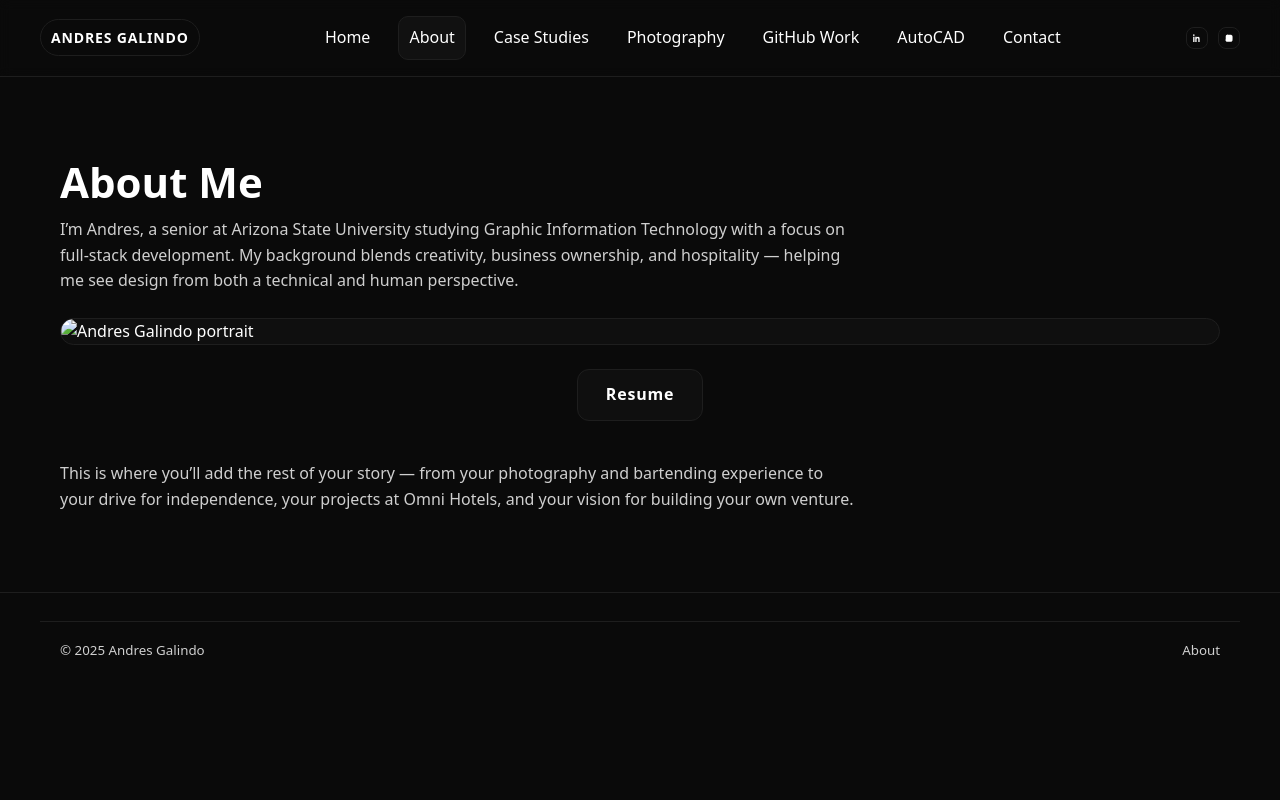
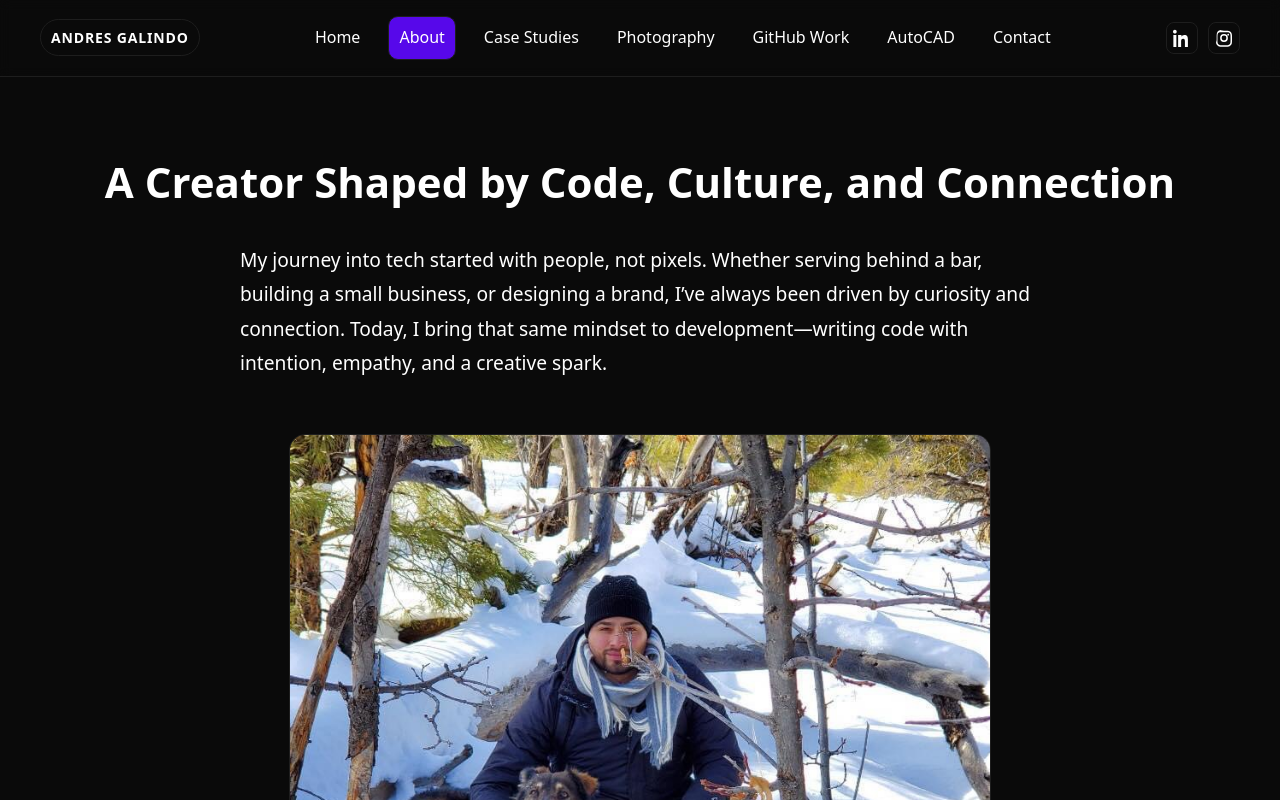
Before and after one commit to agalindo480/Andres-Galindo, a plain HTML site: page about.html in a window 1280 px wide. Shown: the top 800 px of the page. Drawn offline with Linux system fonts and the light colour scheme.

Commit message:
nav-updates
updated nav bar

```diff
--- a/about.html
+++ b/about.html
@@ -23,13 +23,13 @@
         </ul>
       </nav>
       <div class="socials">
-        <a class="icon" aria-label="LinkedIn" href="https://linkedin.com/in/your-handle" target="_blank" rel="noopener">
+        <a class="icon" aria-label="LinkedIn" href="https://www.linkedin.com/in/andres-galindo-2342a0133/" target="_blank" rel="noopener">
           <!-- LinkedIn icon -->
           <svg viewBox="0 0 24 24" fill="currentColor"><path d="M4.98 3.5C4.98 4.88 3.86 6 2.5 6S0 4.88 0 3.5C0 2.12 1.12 1 2.5 1s2.48 1.12 2.48 2.5zM.5 8h4V24h-4V8zm7 0h3.8v2.2h.05c.53-1 1.83-2.2 3.77-2.2 4.03 0 4.77 2.65 4.77 6.09V24h-4v-7.1c0-1.69-.03-3.86-2.35-3.86-2.35 0-2.71 1.83-2.71 3.73V24h-4V8z"/></svg>
         </a>
-        <a class="icon" aria-label="Instagram" href="https://instagram.com/your-handle" target="_blank" rel="noopener">
-          <!-- Instagram icon -->
-          <svg viewBox="0 0 24 24" fill="currentColor"><path d="M12 2.2c3.2 0 3.6 0 4.9.1 1.2.1 2 .3 2.5.6.6.3 1 .6 1.5 1.1.5.5.8.9 1.1 1.5.3.5.5 1.3.6 2.5.1 1.3.1 1.7.1 4.9s0 3.6-.1 4.9c-.1 1.2-.3 2-.6 2.5-.3.6-.6 1-1.1 1.5-.5.5-.9.8-1.5 1.1-.5.3-1.3.5-2.5.6-1.3.1-1.7.1-4.9.1s-3.6 0-4.9-.1c-1.2-.1-2-.3-2.5-.6a4.7 4.7 0 0 1-1.5-1.1 4.7 4.7 0 0 1-1.1-1.5c-.3-.5-.5-1.3-.6-2.5C2.2 15.6 2.2 15.2 2.2 12s0-3.6.1-4.9c.1-1.2.3-2 .6-2.5.3-.6.6-1 1.1-1.5.5-.5.9-.8 1.5-1.1.5-.3 1.3-.5 2.5-.6C8.4 2.2 8.8 2.2 12 2.2Z"/></svg>
+        <a class="icon" aria-label="Instagram" href="https://www.instagram.com/azshots480/?hl=en" target="_blank" rel="noopener">
+          <!-- Instagram SVG -->
+          <svg viewBox="0 0 24 24" width="100%" height="100%" fill="currentColor" aria-hidden="true"><path d="M12 2.2c3.2 0 3.6 0 4.9.1 1.2.1 2 .3 2.5.6.6.3 1 .6 1.5 1.1.5.5.8.9 1.1 1.5.3.5.5 1.3.6 2.5.1 1.3.1 1.7.1 4.9s0 3.6-.1 4.9c-.1 1.2-.3 2-.6 2.5-.3.6-.6 1-1.1 1.5-.5.5-.9.8-1.5 1.1-.5.3-1.3.5-2.5.6-1.3.1-1.7.1-4.9.1s-3.6 0-4.9-.1c-1.2-.1-2-.3-2.5-.6a4.7 4.7 0 0 1-1.5-1.1 4.7 4.7 0 0 1-1.1-1.5c-.3-.5-.5-1.3-.6-2.5C2.2 15.6 2.2 15.2 2.2 12s0-3.6.1-4.9c.1-1.2.3-2 .6-2.5.3-.6.6-1 1.1-1.5.5-.5.9-.8 1.5-1.1.5-.3 1.3-.5 2.5-.6C8.4 2.2 8.8 2.2 12 2.2Zm0 2c-3.1 0-3.5 0-4.8.1-.9.1-1.4.2-1.7.4-.4.2-.7.4-1 .7-.3.3-.5.6-.7 1-.2.3-.3.8-.4 1.7-.1 1.3-.1 1.7-.1 4.8s0 3.5.1 4.8c.1.9.2 1.4.4 1.7.2.4.4.7.7 1 .3.3.6.5 1 .7.3.2.8.3 1.7.4 1.3.1 1.7.1 4.8.1s3.5 0 4.8-.1c.9-.1 1.4-.2 1.7-.4.4-.2.7-.4 1-.7.3-.3.5-.6.7-1 .2-.3.3-.8.4-1.7.1-1.3.1-1.7.1-4.8s0-3.5-.1-4.8c-.1-.9-.2-1.4-.4-1.7-.2-.4-.4-.7-.7-1-.3-.3-.6-.5-1-.7-.3-.2-.8-.3-1.7-.4-1.3-.1-1.7-.1-4.8-.1ZM12 6.8A5.2 5.2 0 1 1 6.8 12 5.2 5.2 0 0 1 12 6.8Zm0 2a3.2 3.2 0 1 0 3.2 3.2A3.2 3.2 0 0 0 12 8.8Zm5.6-2.5a1.2 1.2 0 1 0 1.2 1.2 1.2 1.2 0 0 0-1.2-1.2Z"/></svg>
         </a>
       </div>
     </div>
@@ -38,16 +38,17 @@
   <main>
     <section class="hero">
       <div class="container">
-        <h1>About Me</h1>
-
+        <h1>A Creator Shaped by Code, Culture, and Connection</h1>
+<br>
         <!-- First paragraph -->
         <p>
-          I’m Andres, a senior at Arizona State University studying Graphic Information Technology with a focus on full-stack development. My background blends creativity, business ownership, and hospitality — helping me see design from both a technical and human perspective.
+          My journey into tech started with people, not pixels. Whether serving behind a bar, building a small business, or designing a brand, I’ve always been driven by curiosity and connection. Today, I bring that same mindset to development—writing code with intention, empathy, and a creative spark.
+
         </p>
 
         <!-- Image -->
         <div class="about-photo">
-          <img src="images/andres-about.jpg" alt="Andres Galindo portrait">
+          <img src="images/IMG_1532.JPG" alt="Andres Galindo portrait">
         </div>
 
         <!-- Resume button -->
@@ -57,9 +58,18 @@
 
         <!-- Second paragraph placeholder -->
         <p>
-          <!-- Continue your bio here -->
-          This is where you’ll add the rest of your story — from your photography and bartending experience to your drive for independence, your projects at Omni Hotels, and your vision for building your own venture.
+          I’m Andres, a senior at Arizona State University studying Graphic Information Technology with a focus on full stack development. My journey into this field has been shaped by a mix of creativity, business ownership, and people centered work, giving me a perspective that goes beyond just coding.
         </p>
+        <p>I’ve owned a boba tea shop, where I learned how to build a brand and deliver memorable customer experiences. As a marketing coordinator in Scottsdale, I worked on campaigns and visual communication that taught me the value of design strategy. I also started my own photography business, which sharpened my eye for detail and visual storytelling. On top of that, 15 years of bartending strengthened my emotional intelligence, adaptability, and ability to thrive in fast paced environments.</p>
+        <p>
+        These experiences influence the way I approach technology today. I specialize in HTML, CSS, JavaScript, C++, and Angular, using these skills to build responsive, user friendly applications. I’m committed to continuous learning, keeping up with the latest tools and trends to stay adaptable in a fast moving industry.
+        </p>
+
+        <p>
+        Looking ahead, my goal is to grow as a full-stack developer and eventually create my own applications that merge design, technology, and real world impact. For me, it’s not just about building software it’s about creating meaningful solutions that people can connect with.
+        </p>
+
+
       </div>
     </section>
   </main>
--- a/styles.css
+++ b/styles.css
@@ -4,7 +4,8 @@
   --fg:#ffffff;
   --muted:#cfcfcf;
   --line:#1e1e1e;
-  --accent:#ffffff; /* keep it white for strict B/W; swap if you want a color later */
+  --accent:#ffffff;
+  --purple-color:#5708ea; /* keep it white for strict B/W; swap if you want a color later */
   --maxw:1200px;
 }
 
@@ -30,13 +31,22 @@ header{
 nav ul{display:flex;gap:18px;list-style:none;margin:0;padding:0;align-items:center;flex-wrap:wrap}
 nav a{padding:8px 10px;border-radius:10px;display:inline-block}
 nav a[aria-current="page"], nav a.active{
-  background:#111; border:1px solid var(--line);
+  background:var(--purple-color); border:1px solid var(--line);
 }
 
 /* Socials */
-.socials{display:flex;gap:10px;align-items:center}
-.icon{width:22px;height:22px;display:inline-block;line-height:0;border:1px solid var(--line);border-radius:8px;padding:6px}
-.icon:hover{background:#111}
+.socials{display:flex;
+gap:10px;align-items:center}
+
+.icon{
+width:32px;
+height:32px;
+display:inline-block;
+line-height:0;border:1px solid var(--line);
+border-radius:8px;
+padding:6px}
+
+.icon:hover{background:#5708ea}
 
 /* Hero */
 .hero{padding:80px 0;border-bottom:1px solid var(--line)}
@@ -102,13 +112,13 @@ footer .foot{display:flex;justify-content:space-between;gap:16px;flex-wrap:wrap;
   .gallery figure{grid-column:span 4}
 }
 /* Home hero full photo (contained) */
-.hero-photo{
+/* .hero-photo{
   margin-top:20px;
   border:1px solid var(--line);
   border-radius:16px;
   overflow:hidden;
   background:#0f0f0f;
-}
+} */
 .hero-photo img {
   width:100%;
   height:auto;
@@ -140,3 +150,28 @@ footer .foot{display:flex;justify-content:space-between;gap:16px;flex-wrap:wrap;
   font-weight:600;
   letter-spacing:.05em;
 }
+.hero p {
+  font-size: 1.15rem;      /* default is usually around 1rem (16px); this bumps it up */
+  line-height: 1.8;        /* adds breathing room between lines */
+  color: var(--fg);        /* keeps the clean white text */
+  max-width: 850px;        /* keeps it from stretching too wide on desktop */
+  margin-bottom: 1.5em;
+  text-align: left;
+
+}
+
+
+.hero .container {
+  display: flex;
+  flex-direction: column;   /* stack items vertically */
+  align-items: center;      /* centers them horizontally */
+  text-align: center;       /* centers text */
+}
+
+/* Adjust paragraph width so it doesn’t stretch too wide */
+.hero p {
+  max-width: 800px;
+  margin: 0 auto 1.5em;
+  font-size: 1.2rem;
+  line-height: 1.8;
+}
```
Also changed, not shown: autocad.html (+6 -2 lines), case-studies.html (+6 -2 lines), contact.html (+6 -2 lines), github.html (+6 -2 lines), index.html (+2 -2 lines), photography.html (+6 -2 lines).
